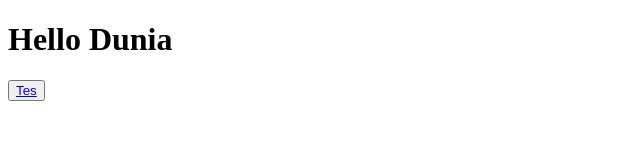
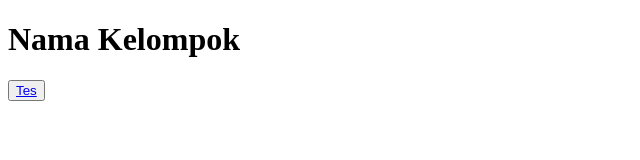
Before and after one commit to atuyaaa/KELOMPOK-5, a plain HTML site: page index.html in a window 1280 px wide. Shown: the whole page, without its empty margins (0-640 px from the left). Drawn offline with Linux system fonts and the light colour scheme.

Commit message:
Update index.html

```diff
--- a/index.html
+++ b/index.html
@@ -4,7 +4,7 @@
         <title> Tes </title>
     </head>
     <body>
-        <h1>Hello Dunia</h1>
+        <h1>Nama Kelompok</h1>
         <button><a href="#">Tes</a></button>
     </body>
 </html>
```
